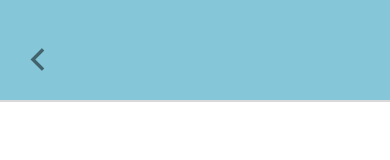
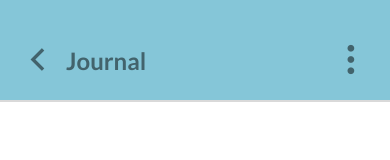
Before and after one commit to PBasham/pb-healthy-habits, a React Native app: screen / in a window 390 px wide. Shown: the top 160 px of the page. Built offline with nearby package versions, Linux system fonts and the light colour scheme.

Commit message:
created component for TopBar and set defaults for typeing

```diff
--- a/src/components/ui/TopBar/TopBar.tsx
+++ b/src/components/ui/TopBar/TopBar.tsx
@@ -32,24 +32,41 @@ interface TopBarProps {
     label?: string
 
     /** */
-    onBackPress?: (() => void) | ((e:any) => void) | (() => any) | ((e:any) => any)
+    onBackPress?: (() => void) | ((e: any) => void) | (() => any) | ((e: any) => any)
     /** */
-    onDotsPress?: (() => void) | ((e:any) => void) | (() => any) | ((e:any) => any)
+    onDotsPress?: (() => void) | ((e: any) => void) | (() => any) | ((e: any) => any)
 }
 
 
-const TopBar: FunctionComponent = () => {
+const TopBar: FunctionComponent<TopBarProps> = (props: TopBarProps) => {
 
     // todo 1. Make headerbar that will contain current location, backbutton, and settings/extra buttons
+    const {
+        label,
+        onBackPress = () => console.log("Back button has been pressed!"),
+        onDotsPress = () => console.log("Dots button has been pressed!"),
+    } = props
 
     return (
         <>
             <StatusBar style="light" />
             <TopBarContainer  >
-                <Ionicons name="chevron-back-outline" size={36} color={textColors.dark_transparent}/>
-                <HeaderThree textStyles={{color: textColors.dark_transparent}}>
-
+                <Ionicons
+                    name="chevron-back-outline"
+                    size={36}
+                    color={textColors.dark_transparent}
+                    onPress={onBackPress}
+                />
+                <HeaderThree textStyles={{ color: textColors.dark_transparent }}>
+                    {label}
                 </HeaderThree>
+                <Ionicons
+                    name="ellipsis-vertical"
+                    size={36}
+                    color={textColors.dark_transparent}
+                    onPress={onDotsPress}
+                    style={{marginLeft: "auto"}}
+                />
             </TopBarContainer>
         </>
     )
--- a/src/screens/Journal/Journal.tsx
+++ b/src/screens/Journal/Journal.tsx
@@ -30,7 +30,9 @@ const Journal: FunctionComponent = () => {
     return (
         <>
             {/* <StatusBar style="dark" /> */}
-            <TopBar />
+            <TopBar
+                label="Journal"
+            />
             <JournalContainer>
 
             </JournalContainer>
```
